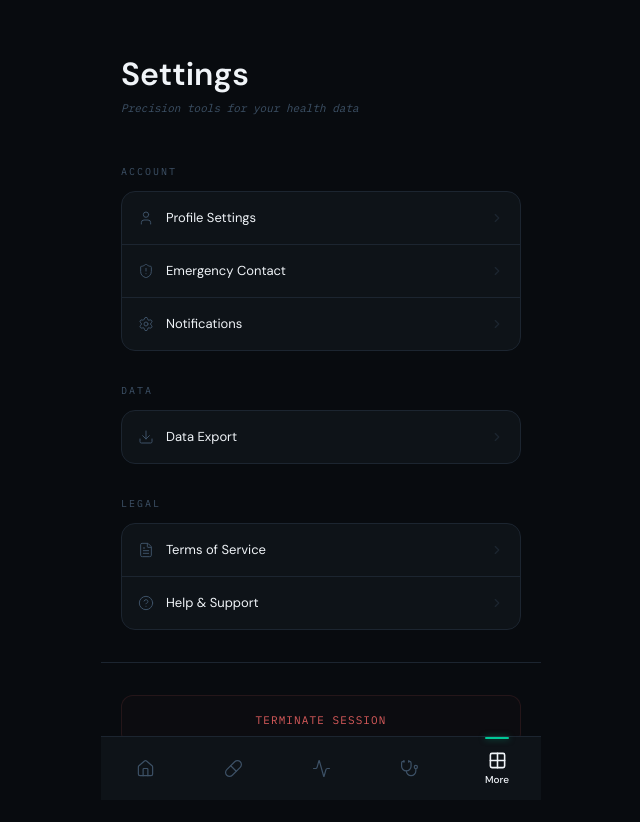
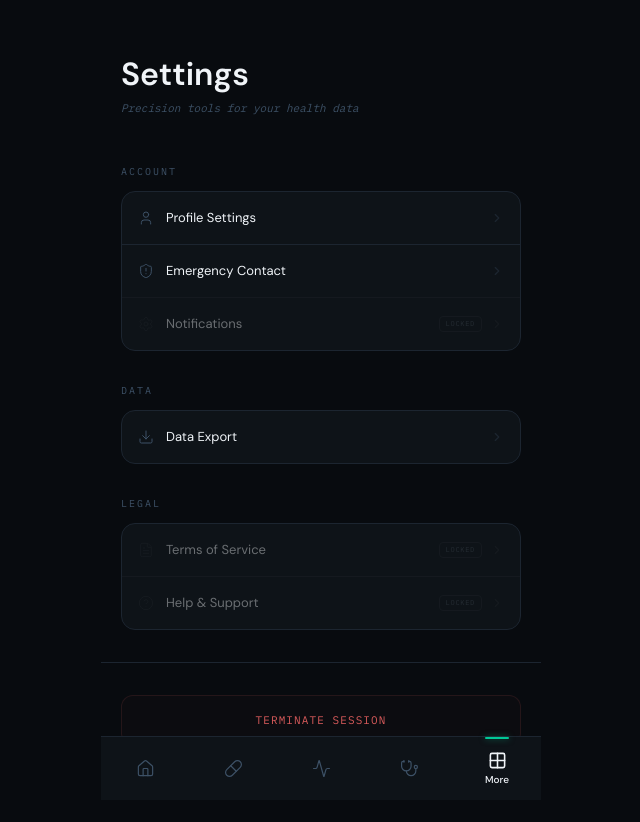
Before and after one commit to afzanlearns/MediTrack, a React (Vite) app in the folder meditrack-frontend/: page /more in a window 1280 px wide. Shown: the top 822 px of the page, without its empty margins (319-959 px from the left). Built offline with nearby package versions, Linux system fonts and the light colour scheme.

Commit message:
feat(frontend): unlock Profile, Emergency, and Data Export features in MorePage

```diff
--- a/meditrack-frontend/src/pages/MorePage.jsx
+++ b/meditrack-frontend/src/pages/MorePage.jsx
@@ -8,22 +8,22 @@ const sections = [
   {
     name: 'Account',
     items: [
-      { label: 'Profile Settings', icon: User, path: '/profile', locked: true },
-      { label: 'Emergency Contact', icon: ShieldAlert, path: '/emergency', locked: true },
-      { label: 'Notifications', icon: Settings },
+      { label: 'Profile Settings', icon: User, path: '/profile' },
+      { label: 'Emergency Contact', icon: ShieldAlert, path: '/emergency' },
+      { label: 'Notifications', icon: Settings, locked: true },
     ]
   },
   {
     name: 'Data',
     items: [
-      { label: 'Data Export', icon: Download },
+      { label: 'Data Export', icon: Download, action: 'export-summary' },
     ]
   },
   {
     name: 'Legal',
     items: [
-      { label: 'Terms of Service', icon: FileText },
-      { label: 'Help & Support', icon: HelpCircle },
+      { label: 'Terms of Service', icon: FileText, locked: true },
+      { label: 'Help & Support', icon: HelpCircle, locked: true },
     ]
   }
 ]
@@ -32,7 +32,34 @@ export default function MorePage() {
   const navigate = useNavigate()
   const { user, logout } = useAuth()
 
-  const handleItemClick = (item) => {
+  const handleItemClick = async (item) => {
+    if (item.action === 'export-summary') {
+      try {
+        const token = localStorage.getItem('meditrack_token')
+        if (!token) throw new Error()
+
+        toast.info("Generating export... Please wait")
+        const res = await fetch('http://localhost:8080/api/export/summary', {
+           headers: { 'Authorization': `Bearer ${token}` }
+        })
+        if (!res.ok) throw new Error()
+
+        const blob = await res.blob()
+        const url = window.URL.createObjectURL(blob)
+        const a = document.createElement('a')
+        a.href = url
+        a.download = `meditrack-health-summary-${new Date().toISOString().split('T')[0]}.html`
+        document.body.appendChild(a)
+        a.click()
+        document.body.removeChild(a)
+        window.URL.revokeObjectURL(url)
+        toast.success("Export downloaded successfully")
+      } catch (err) {
+        toast.error("Failed to generate export. Please sign in.")
+      }
+      return
+    }
+
     if (item.path && !item.locked) {
       navigate(item.path)
       return
@@ -60,13 +87,20 @@ export default function MorePage() {
                 <button
                   key={item.label}
                   onClick={() => handleItemClick(item)}
-                  className="w-full flex items-center justify-between px-4 py-4 press"
+                  className={`w-full flex items-center justify-between px-4 py-4 press ${item.locked ? 'opacity-40 grayscale-[0.5]' : ''}`}
                 >
                   <div className="flex items-center gap-3">
-                    <item.icon size={16} strokeWidth={1.5} className="text-[#3D5166]" />
+                    <item.icon size={16} strokeWidth={1.5} className={item.locked ? 'text-[#1C2530]' : 'text-[#3D5166]'} />
                     <span className="font-sans text-sm text-[#F0F4F8]">{item.label}</span>
                   </div>
-                  <ChevronRight size={14} className="text-[#1C2530]" />
+                  <div className="flex items-center gap-2">
+                    {item.locked && (
+                      <span className="font-mono text-[7px] border border-[#1C2530] px-1.5 py-0.5 rounded text-[#3D5166] uppercase tracking-widest">
+                        Locked
+                      </span>
+                    )}
+                    <ChevronRight size={14} className="text-[#1C2530]" />
+                  </div>
                 </button>
               ))}
             </div>
```
